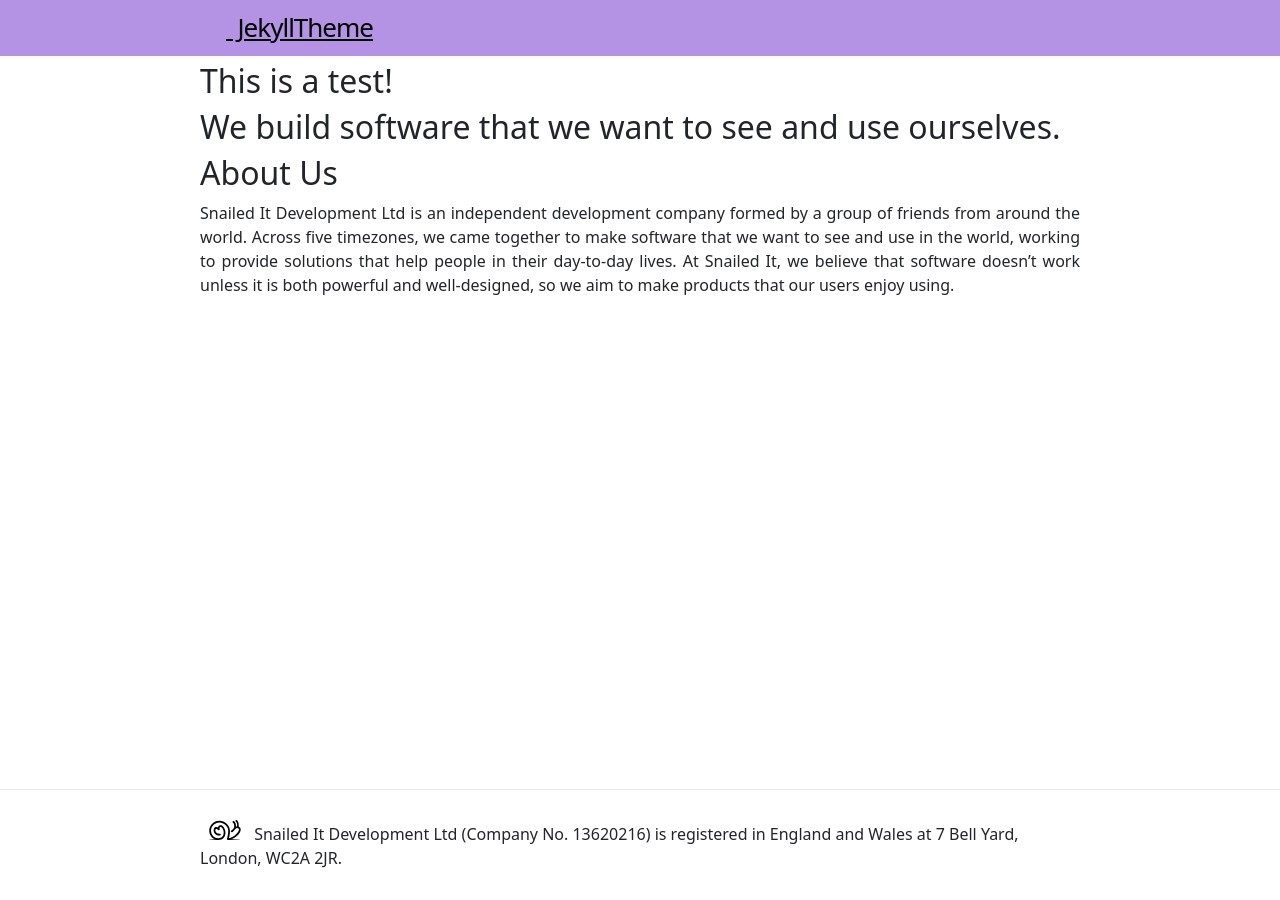
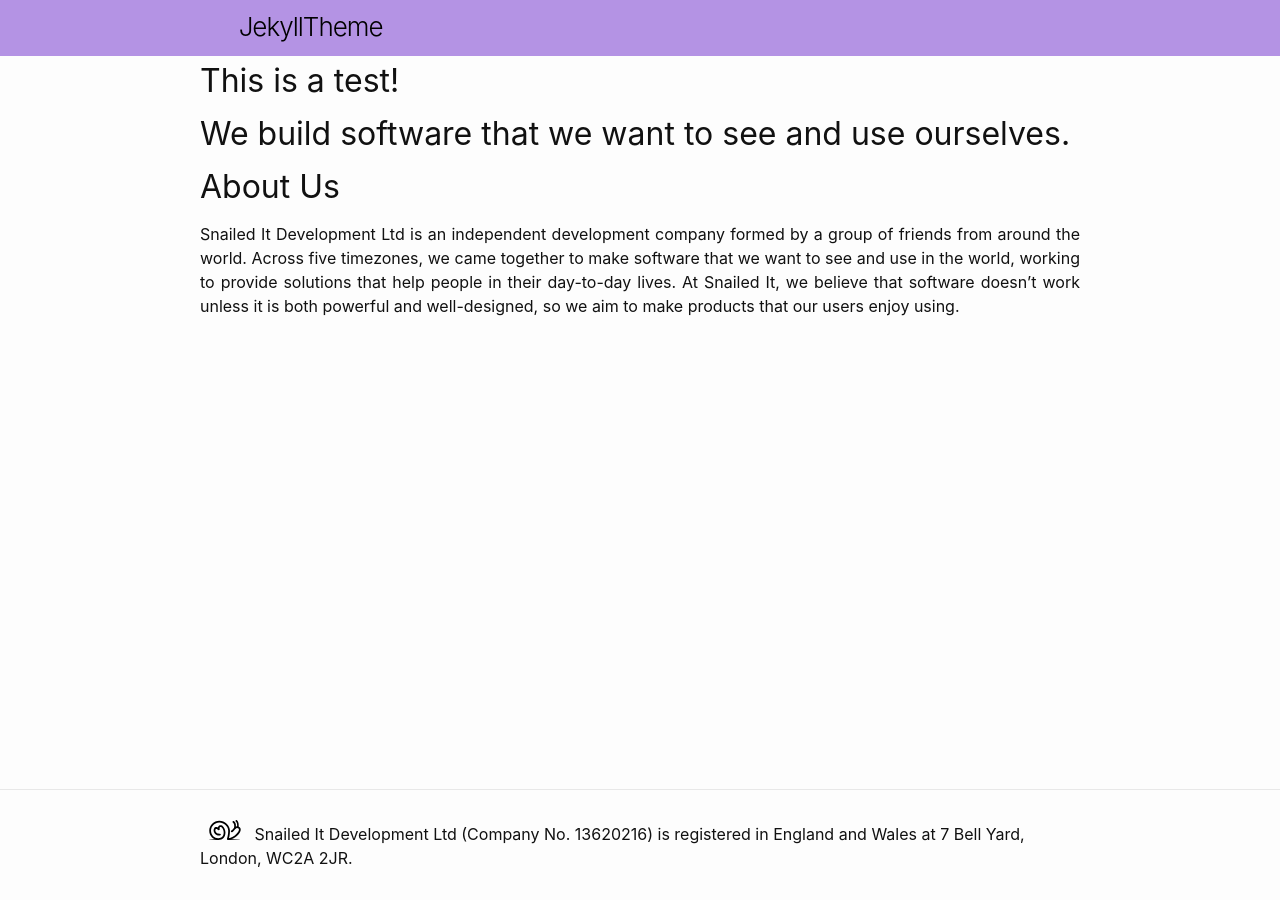
Before and after one commit to Snailed-It/JekyllTheme, a Jekyll site: the page built from index.html, in a window 1280 px wide. Built offline with Jekyll 4.4.1, drawn with Linux system fonts in a browser that asks for light colours.

Commit message:
Make section title optional, adjust order of CSS and variables for actual changes

```diff
--- a/_includes/head.html
+++ b/_includes/head.html
@@ -4,9 +4,9 @@
 	<meta content='width=device-width, initial-scale=1' name='viewport' />
 	{%- seo -%}
 	<link href="{{ site.favicon | default: '/assets/snail.svg' }}" rel='shortcut icon' />
-	<link href="{{ '/assets/css/style.css' | relative_url }}" rel='stylesheet' />
 	<link href="https://cdn.jsdelivr.net/npm/bootstrap@5.2.0/dist/css/bootstrap.min.css" rel="stylesheet" integrity="sha384-gH2yIJqKdNHPEq0n4Mqa/HGKIhSkIHeL5AyhkYV8i59U5AR6csBvApHHNl/vI1Bx" crossorigin="anonymous">
 	<script src="https://cdn.jsdelivr.net/npm/bootstrap@5.2.0/dist/js/bootstrap.bundle.min.js" integrity="sha384-A3rJD856KowSb7dwlZdYEkO39Gagi7vIsF0jrRAoQmDKKtQBHUuLZ9AsSv4jD4Xa" crossorigin="anonymous"></script>
+	<link href="{{ '/assets/css/style.css' | relative_url }}" rel='stylesheet' />
 	<title>{{ page.title }} | {{ site.title }}</title>
 	{%- feed_meta -%}
 	{%- include custom-head.html -%}
--- a/_includes/landing_section.html
+++ b/_includes/landing_section.html
@@ -1,2 +1,4 @@
+{% if section.title %}
 <h2>{{ section.title }}</h2>
+{% endif %}
 <p>{{ section.content | markdownify }}</p>
--- a/_sass/minima/initialize.scss
+++ b/_sass/minima/initialize.scss
@@ -3,9 +3,9 @@
 // Define defaults for each variable.
 
 $base-font-family: -apple-system, system-ui, BlinkMacSystemFont, 'Segoe UI', 'Segoe UI Symbol', 'Segoe UI Emoji',
-	'Apple Color Emoji', Roboto, Helvetica, Arial, sans-serif !default;
+'Apple Color Emoji', Roboto, Helvetica, Arial, sans-serif !default;
 $code-font-family: 'Menlo', 'Inconsolata', 'Consolas', 'Roboto Mono', 'Ubuntu Mono', 'Liberation Mono', 'Courier New',
-	monospace;
+monospace;
 $base-font-size: 16px !default;
 $base-font-weight: 400 !default;
 $small-font-size: $base-font-size * 0.875 !default;
@@ -44,15 +44,16 @@
 }
 
 // Import pre-styling-overrides hook and style-partials.
-@import 'custom-variables',
-	// Hook to override predefined variables.
+@import 	// Hook to override predefined variables.
 'minima/snailedit-variables',
+'custom-variables',
 	// Hook to override predefined variables.
 'minima/base',
 	// Defines element resets.
 'minima/layout',
 	// Defines structure and style based on CSS selectors.
-'custom-styles',
 	// Hook to override existing styles.
-'minima/snailedit-styles' // Hook to override existing styles.
+'minima/snailedit-styles',
+	// Hook to override existing styles.
+'custom-styles'
 ;
```
Also changed, not shown: snailedit.gemspec.
